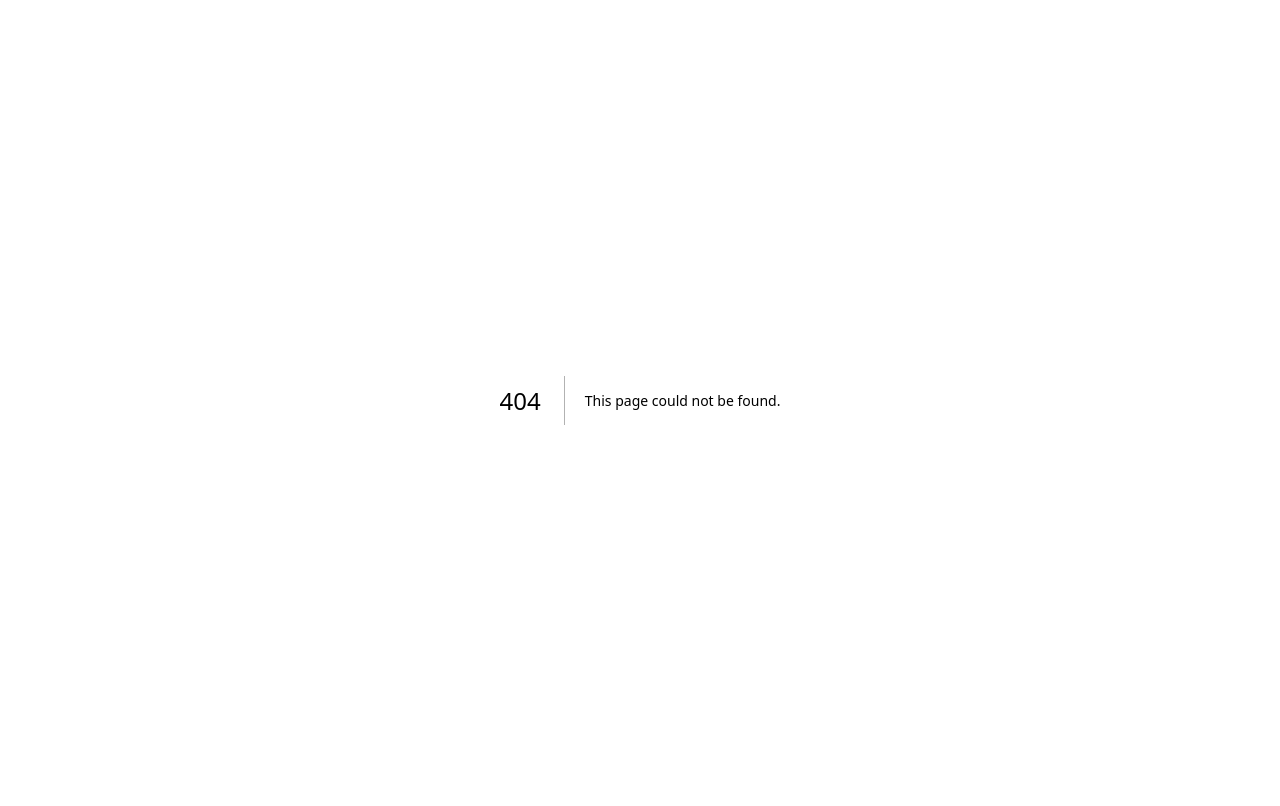
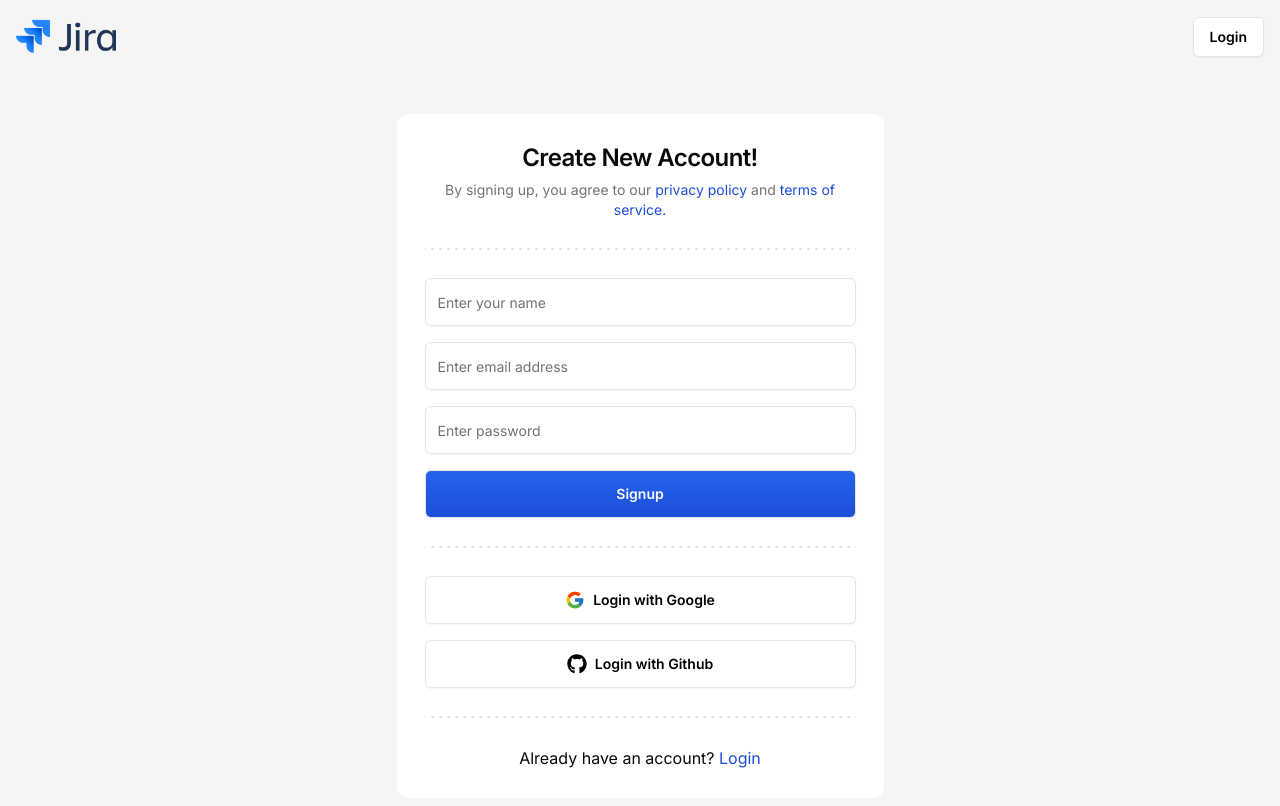
Before and after one commit to ifaamrillah/jira-clone, a Next.js app: page /sign-up in a window 1280 px wide. Before the commit this address had no page. Shown: the top 806 px of the page. Built offline with nearby package versions, Linux system fonts and the light colour scheme.

Commit message:
feat: add signup & signin page

```diff
--- a/package.json
+++ b/package.json
@@ -32,6 +32,7 @@
     "react-day-picker": "^8.10.1",
     "react-dom": "^18",
     "react-hook-form": "^7.53.0",
+    "react-icons": "^5.3.0",
     "recharts": "^2.13.0",
     "sonner": "^1.5.0",
     "tailwind-merge": "^2.5.3",
--- /dev/null
+++ b/src/app/(auth)/layout.tsx
@@ -0,0 +1,36 @@
+"use client";
+
+import { ReactNode } from "react";
+import { usePathname } from "next/navigation";
+import Link from "next/link";
+import Image from "next/image";
+
+import { Button } from "@/components/ui/button";
+
+interface AuthLayoutProps {
+  children: ReactNode;
+}
+
+export default function AuthLayout({ children }: AuthLayoutProps) {
+  const pathname = usePathname();
+
+  const isSignIn = pathname === "/sign-in";
+
+  return (
+    <main className="bg-neutral-100 min-h-screen">
+      <div className="mx-auto max-w-screen-2xl p-4">
+        <nav className="flex justify-between items-center">
+          <Image src="/jira-logo.png" height={50} width={100} alt="Logo" />
+          <Button variant="secondary" asChild>
+            <Link href={isSignIn ? "sign-up" : "sign-in"}>
+              {isSignIn ? "Sign Up" : "Login"}
+            </Link>
+          </Button>
+        </nav>
+        <div className="flex flex-col items-center justify-center pt-4 md:pt-14">
+          {children}
+        </div>
+      </div>
+    </main>
+  );
+}
--- /dev/null
+++ b/src/app/(auth)/sign-in/page.tsx
@@ -0,0 +1,5 @@
+import SignInCard from "@/features/auth/components/sign-in-card";
+
+export default function SignInPage() {
+  return <SignInCard />;
+}
--- /dev/null
+++ b/src/app/(auth)/sign-up/page.tsx
@@ -0,0 +1,5 @@
+import SignUpCard from "@/features/auth/components/sign-up-card";
+
+export default function SignUpPage() {
+  return <SignUpCard />;
+}
--- a/src/app/layout.tsx
+++ b/src/app/layout.tsx
@@ -1,17 +1,11 @@
 import type { Metadata } from "next";
-import localFont from "next/font/local";
+import { Inter } from "next/font/google";
+
+import { cn } from "@/lib/utils";
+
 import "./globals.css";
 
-const geistSans = localFont({
-  src: "./fonts/GeistVF.woff",
-  variable: "--font-geist-sans",
-  weight: "100 900",
-});
-const geistMono = localFont({
-  src: "./fonts/GeistMonoVF.woff",
-  variable: "--font-geist-mono",
-  weight: "100 900",
-});
+const inter = Inter({ subsets: ["latin"] });
 
 export const metadata: Metadata = {
   title: "Create Next App",
@@ -25,9 +19,7 @@
 }>) {
   return (
     <html lang="en">
-      <body
-        className={`${geistSans.variable} ${geistMono.variable} antialiased`}
-      >
+      <body className={cn(inter.className, "antialiased min-h-screen")}>
         {children}
       </body>
     </html>
--- /dev/null
+++ b/src/features/auth/components/sign-in-card.tsx
@@ -0,0 +1,127 @@
+"use client";
+
+import { useForm } from "react-hook-form";
+import { zodResolver } from "@hookform/resolvers/zod";
+import { z } from "zod";
+import { FcGoogle } from "react-icons/fc";
+import { FaGithub } from "react-icons/fa";
+
+import { DottedSeparator } from "@/components/dotted-separator";
+import { Button } from "@/components/ui/button";
+import { Card, CardContent, CardHeader, CardTitle } from "@/components/ui/card";
+import { Input } from "@/components/ui/input";
+import {
+  Form,
+  FormControl,
+  FormField,
+  FormItem,
+  FormMessage,
+} from "@/components/ui/form";
+import Link from "next/link";
+
+const formSchema = z.object({
+  email: z.string().trim().email(),
+  password: z.string().min(8, "Minimum 8 character"),
+});
+
+const SignInCard = () => {
+  const form = useForm<z.infer<typeof formSchema>>({
+    resolver: zodResolver(formSchema),
+    defaultValues: {
+      email: "",
+      password: "",
+    },
+  });
+
+  const onSubmit = (values: z.infer<typeof formSchema>) => {
+    console.log(values);
+  };
+
+  return (
+    <Card className="w-full h-full md:w-[487px] border-none shadow-none">
+      <CardHeader className="flex items-center justify-center text-center p-7">
+        <CardTitle className="text-2xl">Welcome back!</CardTitle>
+      </CardHeader>
+      <div className="px-7">
+        <DottedSeparator />
+      </div>
+      <CardContent className="p-7">
+        <Form {...form}>
+          <form onSubmit={form.handleSubmit(onSubmit)} className="space-y-4">
+            <FormField
+              name="email"
+              control={form.control}
+              render={({ field }) => (
+                <FormItem>
+                  <FormControl>
+                    <Input
+                      type="email"
+                      placeholder="Enter email address"
+                      {...field}
+                    />
+                  </FormControl>
+                  <FormMessage />
+                </FormItem>
+              )}
+            />
+            <FormField
+              name="password"
+              control={form.control}
+              render={({ field }) => (
+                <FormItem>
+                  <FormControl>
+                    <Input
+                      type="password"
+                      placeholder="Enter password"
+                      {...field}
+                    />
+                  </FormControl>
+                  <FormMessage />
+                </FormItem>
+              )}
+            />
+            <Button size="lg" className="w-full" disabled={false}>
+              Login
+            </Button>
+          </form>
+        </Form>
+      </CardContent>
+      <div className="px-7">
+        <DottedSeparator />
+      </div>
+      <CardContent className="p-7 flex flex-col gap-y-4">
+        <Button
+          variant="secondary"
+          size="lg"
+          className="w-full"
+          disabled={false}
+        >
+          <FcGoogle className="mr-2 size-5" />
+          Login with Google
+        </Button>
+        <Button
+          variant="secondary"
+          size="lg"
+          className="w-full"
+          disabled={false}
+        >
+          <FaGithub className="mr-2 size-5" />
+          Login with Github
+        </Button>
+      </CardContent>
+      <div className="px-7">
+        <DottedSeparator />
+      </div>
+      <CardContent className="p-7 flex items-center justify-center">
+        <p>
+          Don&apos;t have an account?
+          <Link href="/sign-up" className="text-blue-700">
+            &nbsp;SignUp
+          </Link>
+        </p>
+      </CardContent>
+    </Card>
+  );
+};
+
+export default SignInCard;
--- /dev/null
+++ b/src/features/auth/components/sign-up-card.tsx
@@ -0,0 +1,161 @@
+"use client";
+
+import Link from "next/link";
+import { useForm } from "react-hook-form";
+import { zodResolver } from "@hookform/resolvers/zod";
+import { z } from "zod";
+import { FcGoogle } from "react-icons/fc";
+import { FaGithub } from "react-icons/fa";
+
+import { DottedSeparator } from "@/components/dotted-separator";
+import { Button } from "@/components/ui/button";
+import {
+  Card,
+  CardContent,
+  CardDescription,
+  CardHeader,
+  CardTitle,
+} from "@/components/ui/card";
+import { Input } from "@/components/ui/input";
+import {
+  Form,
+  FormControl,
+  FormField,
+  FormItem,
+  FormMessage,
+} from "@/components/ui/form";
+
+const formSchema = z.object({
+  name: z.string().min(1, "Name is required"),
+  email: z.string().trim().email(),
+  password: z.string().min(8, "Minimum 8 character"),
+});
+
+const SignUpCard = () => {
+  const form = useForm<z.infer<typeof formSchema>>({
+    resolver: zodResolver(formSchema),
+    defaultValues: {
+      name: "",
+      email: "",
+      password: "",
+    },
+  });
+
+  const onSubmit = (values: z.infer<typeof formSchema>) => {
+    console.log(values);
+  };
+
+  return (
+    <Card className="w-full h-full md:w-[487px] border-none shadow-none">
+      <CardHeader className="flex items-center justify-center text-center p-7">
+        <CardTitle className="text-2xl">Create New Account!</CardTitle>
+        <CardDescription>
+          By signing up, you agree to our{" "}
+          <Link href="#" className="text-blue-700">
+            privacy policy
+          </Link>{" "}
+          and{" "}
+          <Link href="#" className="text-blue-700">
+            terms of service.
+          </Link>
+        </CardDescription>
+      </CardHeader>
+      <div className="px-7">
+        <DottedSeparator />
+      </div>
+      <CardContent className="p-7">
+        <Form {...form}>
+          <form onSubmit={form.handleSubmit(onSubmit)} className="space-y-4">
+            <FormField
+              name="name"
+              control={form.control}
+              render={({ field }) => (
+                <FormItem>
+                  <FormControl>
+                    <Input
+                      type="text"
+                      placeholder="Enter your name"
+                      {...field}
+                    />
+                  </FormControl>
+                  <FormMessage />
+                </FormItem>
+              )}
+            />
+            <FormField
+              name="email"
+              control={form.control}
+              render={({ field }) => (
+                <FormItem>
+                  <FormControl>
+                    <Input
+                      type="email"
+                      placeholder="Enter email address"
+                      {...field}
+                    />
+                  </FormControl>
+                  <FormMessage />
+                </FormItem>
+              )}
+            />
+            <FormField
+              name="password"
+              control={form.control}
+              render={({ field }) => (
+                <FormItem>
+                  <FormControl>
+                    <Input
+                      type="password"
+                      placeholder="Enter password"
+                      {...field}
+                    />
+                  </FormControl>
+                  <FormMessage />
+                </FormItem>
+              )}
+            />
+            <Button size="lg" className="w-full" disabled={false}>
+              Signup
+            </Button>
+          </form>
+        </Form>
+      </CardContent>
+      <div className="px-7">
+        <DottedSeparator />
+      </div>
+      <CardContent className="p-7 flex flex-col gap-y-4">
+        <Button
+          variant="secondary"
+          size="lg"
+          className="w-full"
+          disabled={false}
+        >
+          <FcGoogle className="mr-2 size-5" />
+          Login with Google
+        </Button>
+        <Button
+          variant="secondary"
+          size="lg"
+          className="w-full"
+          disabled={false}
+        >
+          <FaGithub className="mr-2 size-5" />
+          Login with Github
+        </Button>
+      </CardContent>
+      <div className="px-7">
+        <DottedSeparator />
+      </div>
+      <CardContent className="p-7 flex items-center justify-center">
+        <p>
+          Already have an account?
+          <Link href="/sign-in" className="text-blue-700">
+            &nbsp;Login
+          </Link>
+        </p>
+      </CardContent>
+    </Card>
+  );
+};
+
+export default SignUpCard;
```
Also changed, not shown: public/jira-logo.png (added), 1 other file (tests, documents, lock files or other folders).
